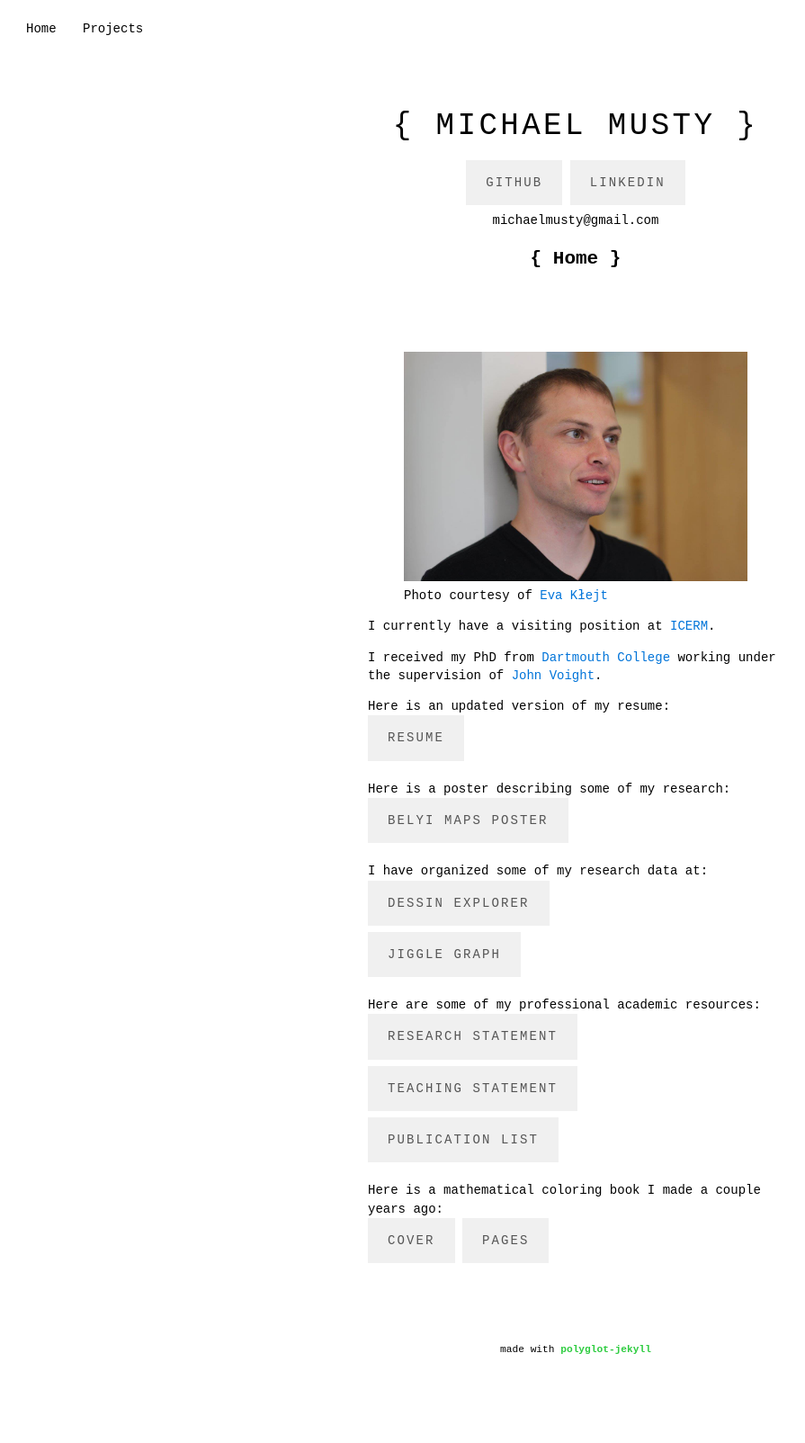
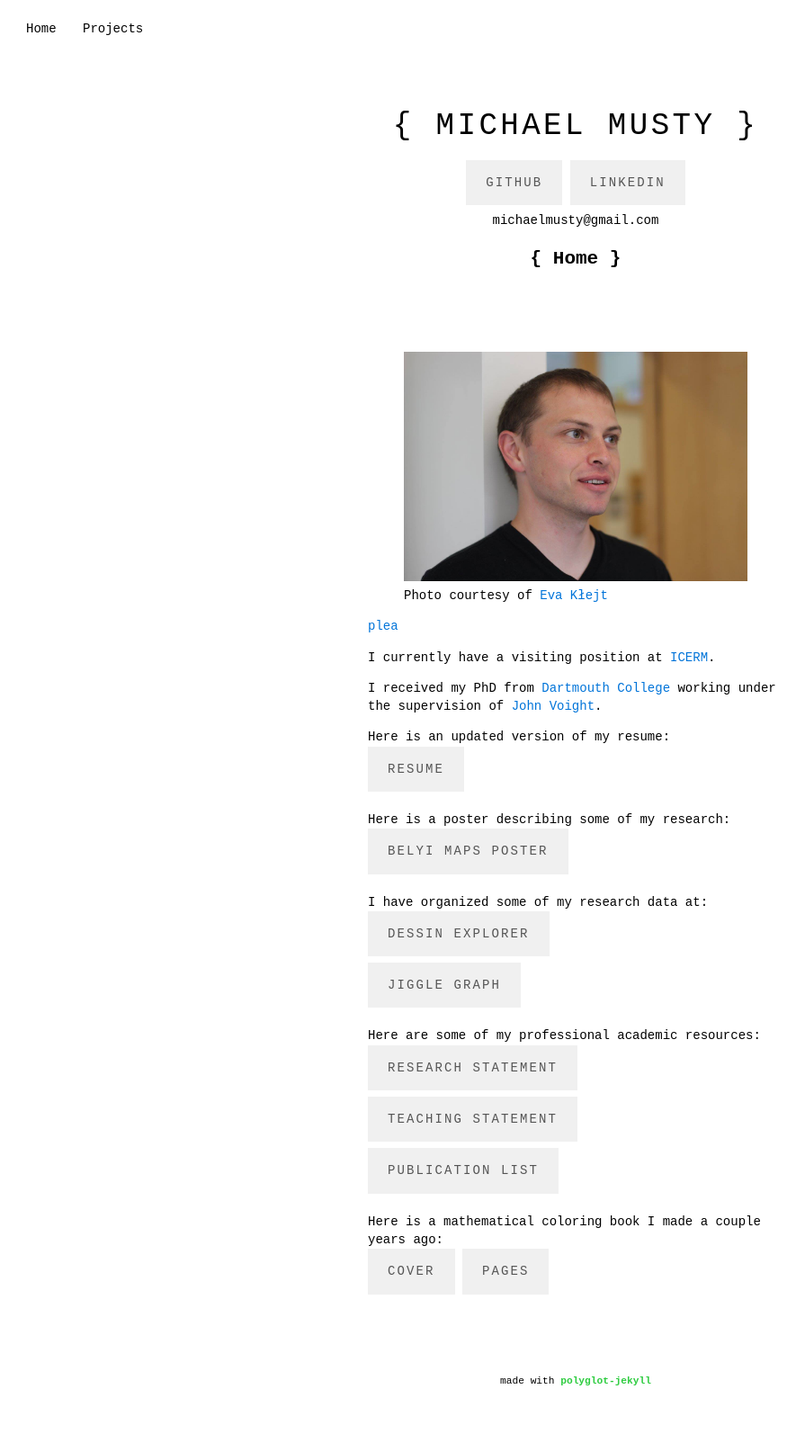
Before and after one commit to michaelmusty/michaelmusty.github.io, a Jekyll site: the page built from index.md, in a window 1280 px wide. Shown: the whole page at 90% size, without its empty margins (0-895 px from the left). Built offline with Jekyll 4.4.1, drawn with Linux system fonts in a browser that asks for light colours; before the commit the page ends 1570 px from its top, so only the background shows below that.

Commit message:
plea for help

```diff
--- a/index.md
+++ b/index.md
@@ -19,6 +19,8 @@ nav-order: 1
     <a href="http://evainfeld.net/">Eva Kłejt</a>
   </figcaption>
 </figure>
+
+[plea](assets/quick_dessin.pdf)
 
 I currently have a visiting position at
 [ICERM](https://icerm.brown.edu/programs/sp-f19/).
```
